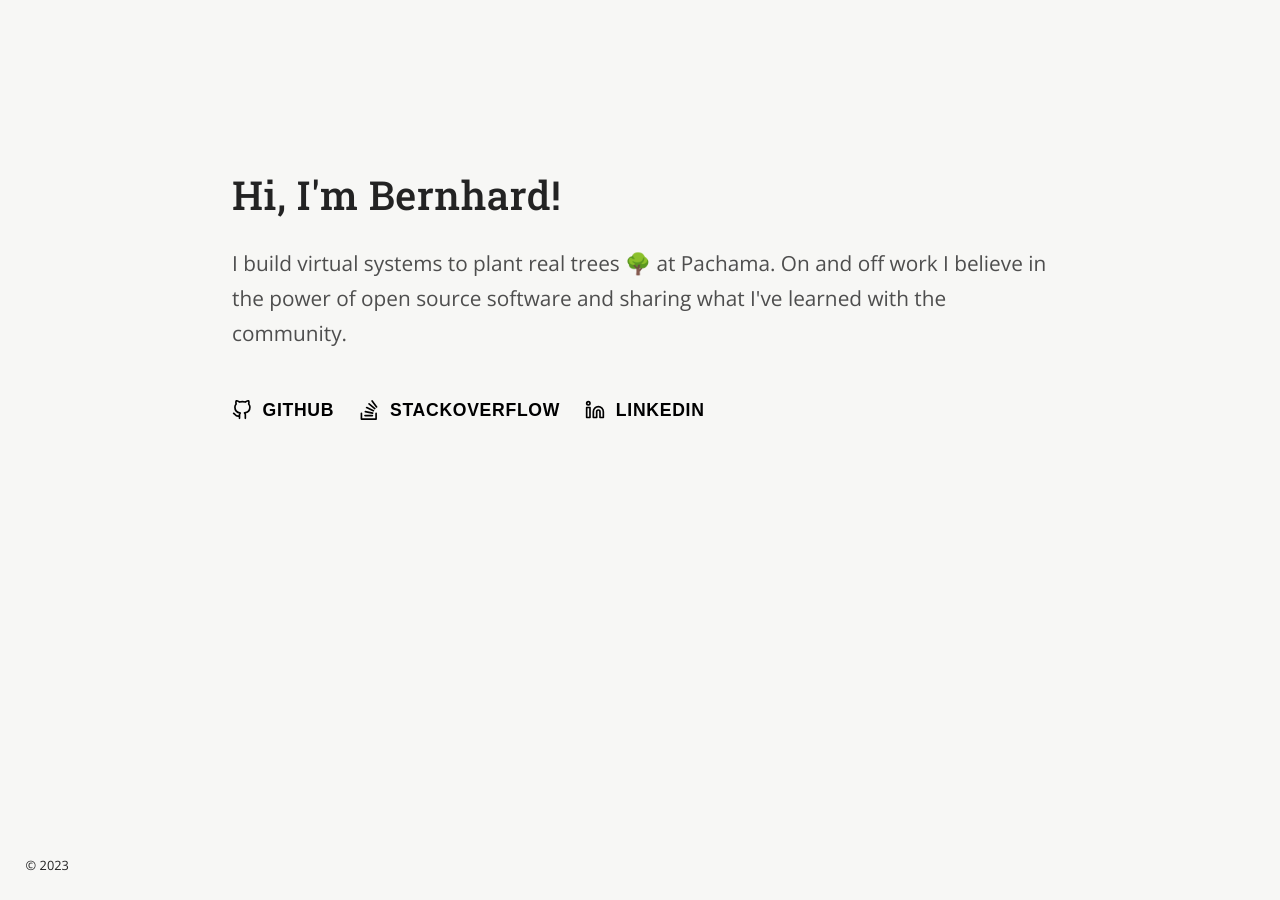
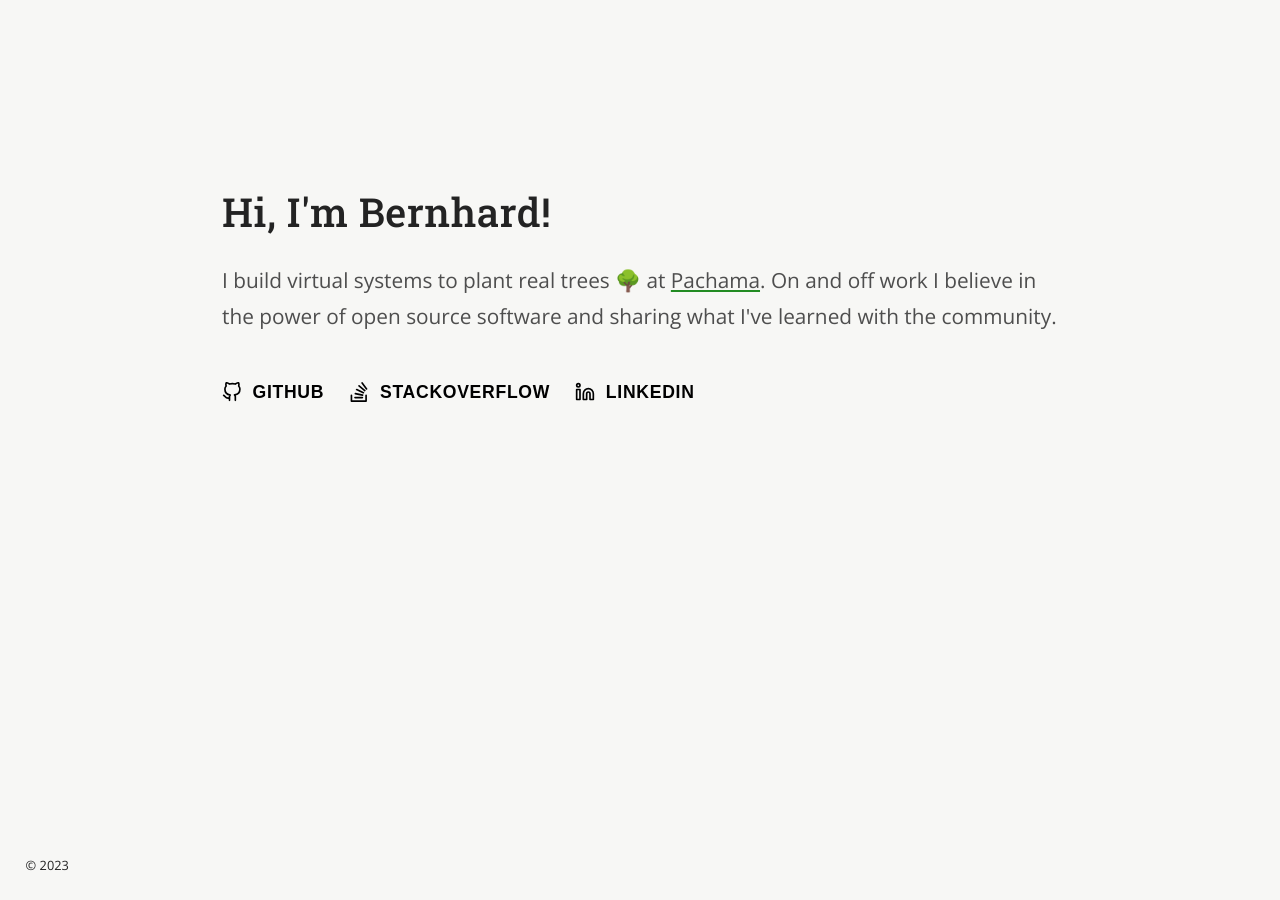
Before and after one commit to bstadlbauer/bstadlbauer.github.io, a Jekyll site: the page built from index.md, in a window 1280 px wide. Built offline with Jekyll 4.4.1, drawn with Linux system fonts in a browser that asks for light colours.

Commit message:
style: Link pachama

```diff
--- a/assets/css/style.scss
+++ b/assets/css/style.scss
@@ -24,7 +24,7 @@ body {
 main {
   overflow: auto;
   margin: auto auto;
-  max-width: 880px;
+  max-width: 900px;
   padding: 2em;
   padding-bottom: 30vh;
 }
@@ -74,6 +74,16 @@ body {
     &:hover {
       text-decoration: underline;
     }
+  }
+}
+
+a.inline {
+  color: inherit;
+  text-decoration-color: forestgreen;
+  transition: color 500ms ease;
+
+  &:hover {
+    color: forestgreen;
   }
 }
 
--- a/index.md
+++ b/index.md
@@ -11,7 +11,7 @@ description: Bernhard Stadlbauer is a senior data engineer at Pachama based in G
   <div class="space-y-md">
     <h1>Hi, I'm Bernhard!</h1>
     <p>
-      I build virtual systems to plant real trees 🌳 at Pachama. On and off work I believe in the power of open source software and sharing what I've learned with the community.
+      I build virtual systems to plant real trees 🌳 at <a href="https://www.pachama.com" target="_blank" class="inline">Pachama</a>. On and off work I believe in the power of open source software and sharing what I've learned with the community.
     </p>
   </div>
   <div class="link-bar space-x-md">
```
